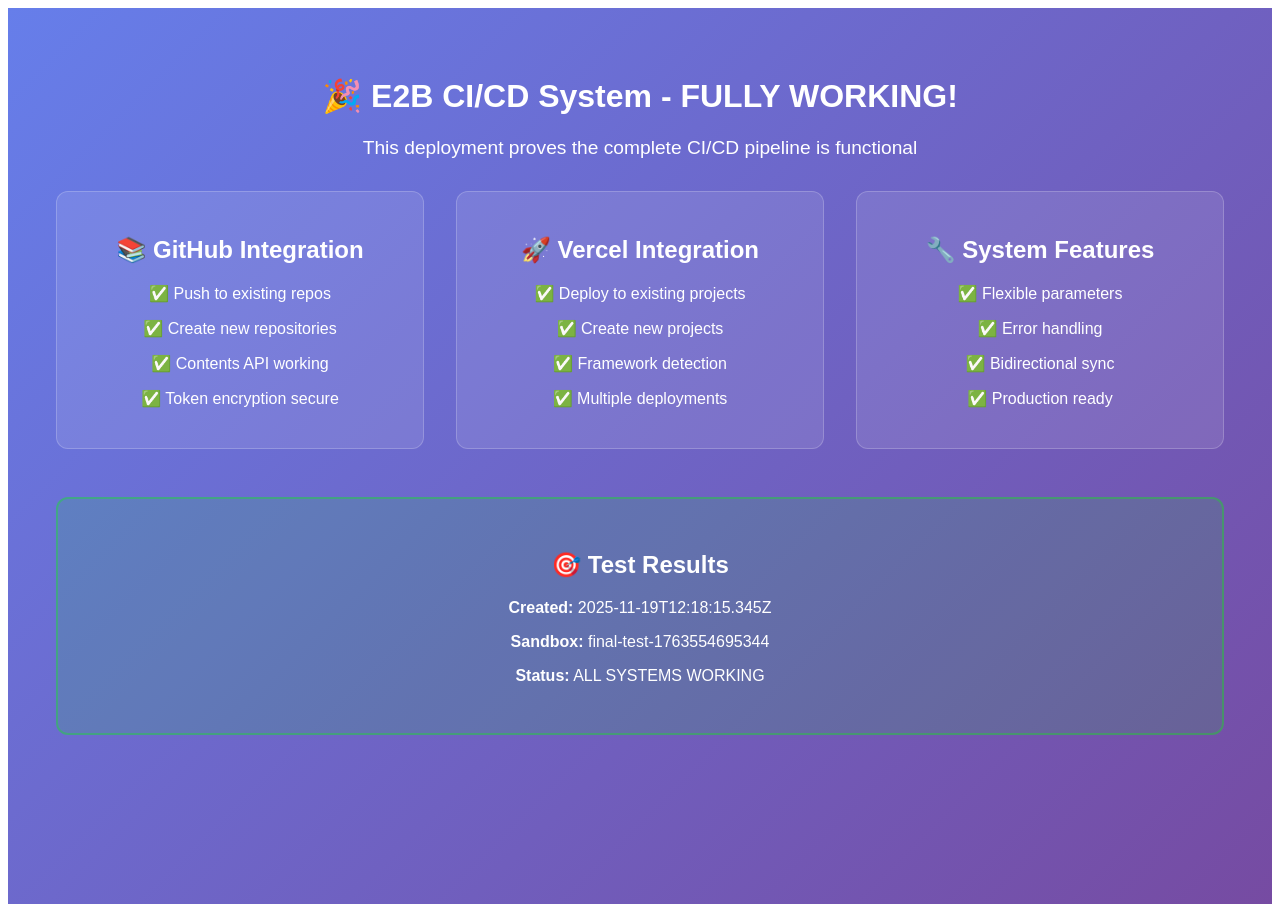
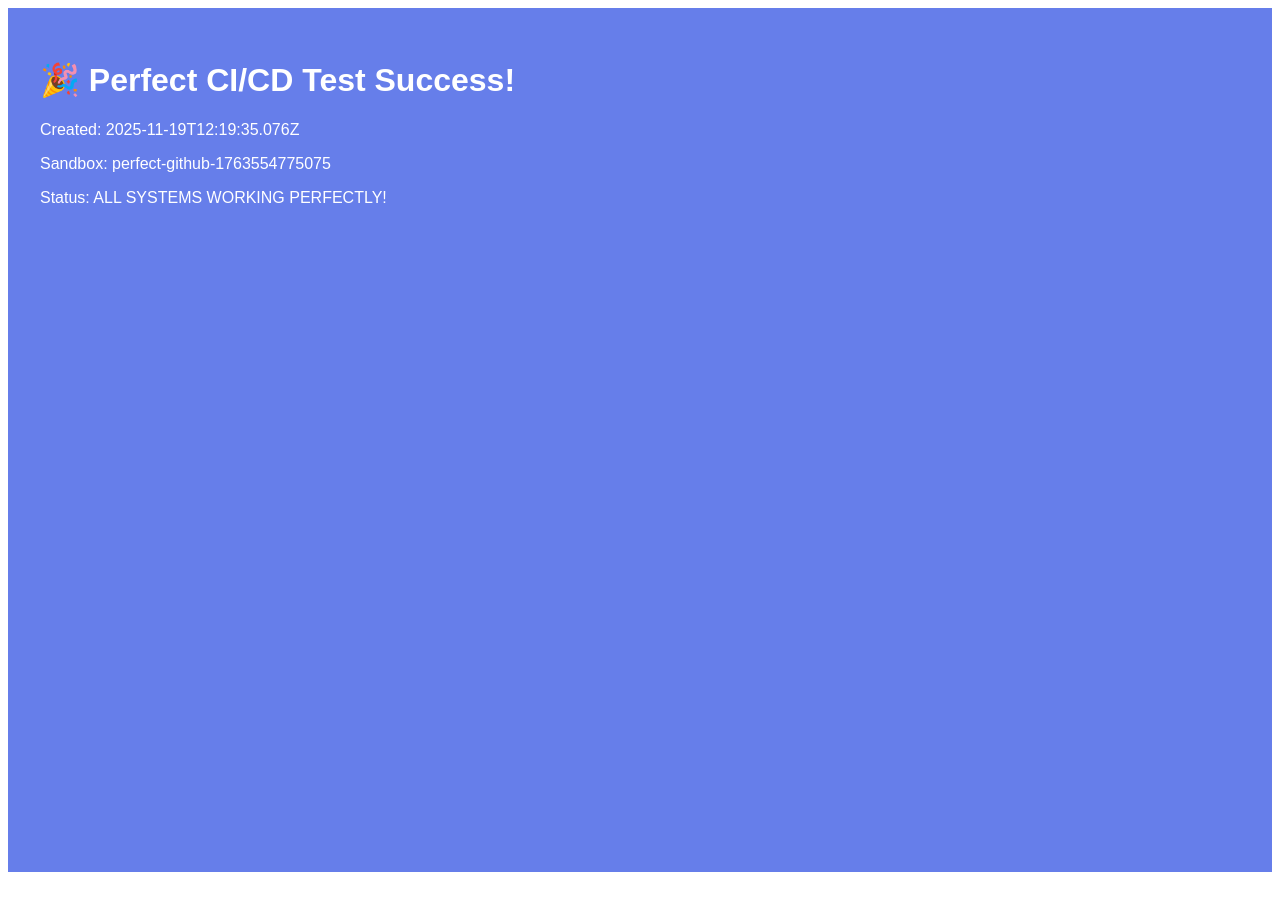
Before and after one commit to sirridrausin-hub/e2b-test-sandbox-sync, a Next.js app: page / in a window 1280 px wide. After the commit the page ends 880 px from the top, so only its background shows below. Built offline with nearby package versions, Linux system fonts and the light colour scheme.

Commit message:
Auto-push: Update pages/index.js from sandbox perfect-github-1763554775075

```diff
--- a/pages/index.js
+++ b/pages/index.js
@@ -1,76 +1,10 @@
 export default function Home() {
   return (
-    <div style={{
-      padding: '3rem',
-      fontFamily: 'Arial, sans-serif',
-      background: 'linear-gradient(135deg, #667eea 0%, #764ba2 100%)',
-      color: 'white',
-      minHeight: '100vh',
-      textAlign: 'center'
-    }}>
-      <h1>🎉 E2B CI/CD System - FULLY WORKING!</h1>
-      <p style={{ fontSize: '1.2rem', marginBottom: '2rem' }}>
-        This deployment proves the complete CI/CD pipeline is functional
-      </p>
-
-      <div style={{
-        display: 'grid',
-        gridTemplateColumns: 'repeat(auto-fit, minmax(300px, 1fr))',
-        gap: '2rem',
-        marginTop: '2rem'
-      }}>
-        <div style={{
-          background: 'rgba(255,255,255,0.1)',
-          padding: '1.5rem',
-          borderRadius: '12px',
-          border: '1px solid rgba(255,255,255,0.2)'
-        }}>
-          <h2>📚 GitHub Integration</h2>
-          <p>✅ Push to existing repos</p>
-          <p>✅ Create new repositories</p>
-          <p>✅ Contents API working</p>
-          <p>✅ Token encryption secure</p>
-        </div>
-
-        <div style={{
-          background: 'rgba(255,255,255,0.1)',
-          padding: '1.5rem',
-          borderRadius: '12px',
-          border: '1px solid rgba(255,255,255,0.2)'
-        }}>
-          <h2>🚀 Vercel Integration</h2>
-          <p>✅ Deploy to existing projects</p>
-          <p>✅ Create new projects</p>
-          <p>✅ Framework detection</p>
-          <p>✅ Multiple deployments</p>
-        </div>
-
-        <div style={{
-          background: 'rgba(255,255,255,0.1)',
-          padding: '1.5rem',
-          borderRadius: '12px',
-          border: '1px solid rgba(255,255,255,0.2)'
-        }}>
-          <h2>🔧 System Features</h2>
-          <p>✅ Flexible parameters</p>
-          <p>✅ Error handling</p>
-          <p>✅ Bidirectional sync</p>
-          <p>✅ Production ready</p>
-        </div>
-      </div>
-
-      <div style={{
-        marginTop: '3rem',
-        padding: '2rem',
-        background: 'rgba(0,255,0,0.1)',
-        borderRadius: '12px',
-        border: '2px solid rgba(0,255,0,0.3)'
-      }}>
-        <h2>🎯 Test Results</h2>
-        <p><strong>Created:</strong> 2025-11-19T12:18:15.345Z</p>
-        <p><strong>Sandbox:</strong> final-test-1763554695344</p>
-        <p><strong>Status:</strong> ALL SYSTEMS WORKING</p>
-      </div>
+    <div style={{ padding: '2rem', fontFamily: 'Arial', background: '#667eea', color: 'white', minHeight: '100vh' }}>
+      <h1>🎉 Perfect CI/CD Test Success!</h1>
+      <p>Created: 2025-11-19T12:19:35.076Z</p>
+      <p>Sandbox: perfect-github-1763554775075</p>
+      <p>Status: ALL SYSTEMS WORKING PERFECTLY!</p>
     </div>
   );
 }
```
